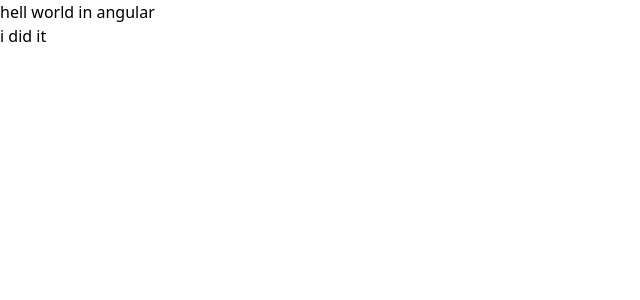
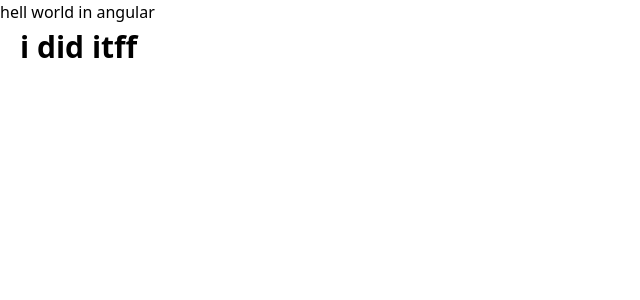
Before and after one commit to rikeshhh/learnAngular, an Angular app: page / in a window 1280 px wide. Shown: the top 300 px of the page, without its empty margins (0-640 px from the left). Built offline with nearby package versions, Linux system fonts and the light colour scheme.

Commit message:
lessonThree:diff between better and not better approach

```diff
--- a/src/app/Navbar/navbar.component.css
+++ b/src/app/Navbar/navbar.component.css
@@ -0,0 +1,5 @@
+h1 {
+  font-size: 30px;
+  font-weight: bold;
+  margin-left: 20px;
+}
--- a/src/app/Navbar/navbar.component.html
+++ b/src/app/Navbar/navbar.component.html
@@ -1 +1 @@
-<h2>i did it</h2>
+<h1>i did itff</h1>
--- a/src/app/app.component.ts
+++ b/src/app/app.component.ts
@@ -5,9 +5,12 @@
 @Component({
   selector: 'app-root',
   standalone: true,
-  imports: [RouterOutlet,NavBarComponent],
-  templateUrl: './app.component.html',
-  styleUrl: './app.component.css',
+  imports: [RouterOutlet, NavBarComponent],
+  styles: `h1{color:red;}`, //not better approach
+  template: `<h1>hello world</h1>
+    <p>hello world</p>`, //not better approach
+  templateUrl: './app.component.html', //better approach
+  styleUrl: './app.component.css', //better approach
 })
 export class AppComponent {
   title = 'my-first-angular-app';
```
